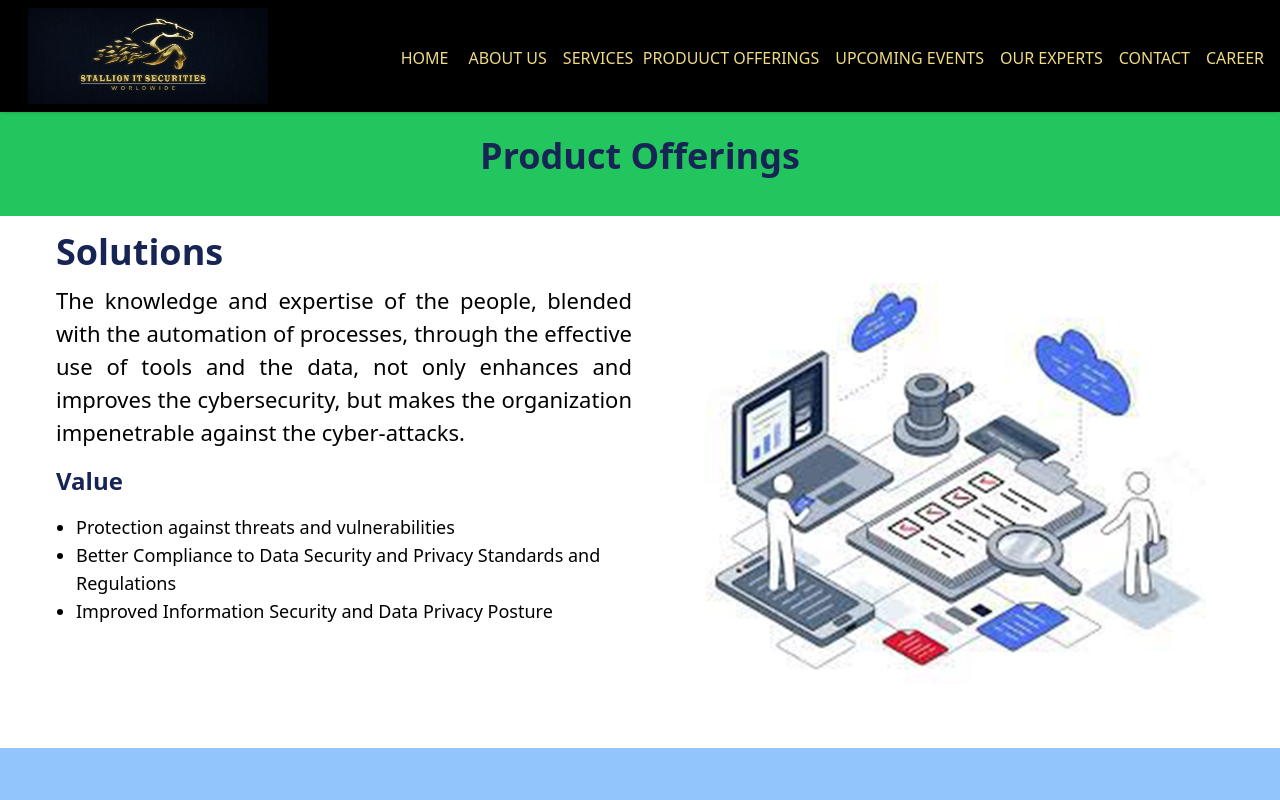
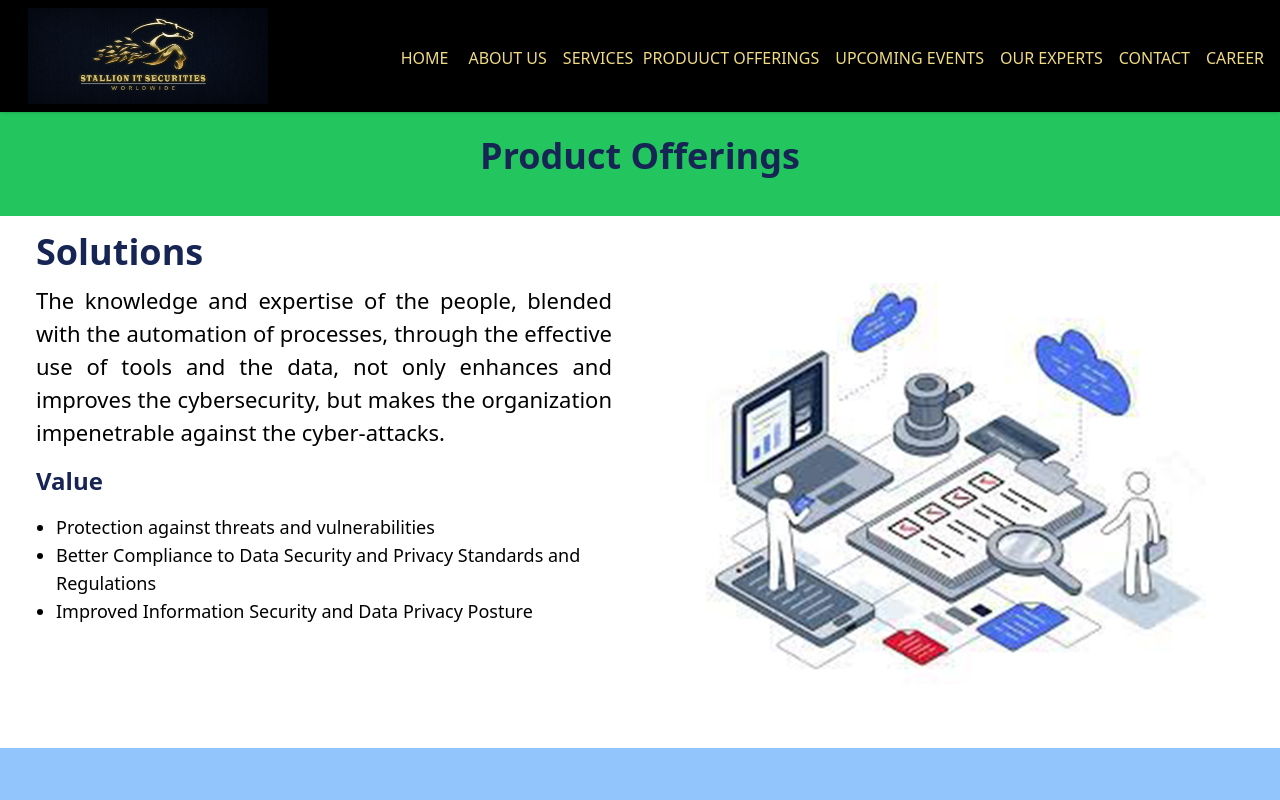
Before and after one commit to kailashsingh123/transdemo, a React (Vite) app: page /productofferings in a window 1280 px wide. Shown: the top 800 px of the page. Built offline with nearby package versions, Linux system fonts and the light colour scheme.

Commit message:
Ten commit

```diff
--- a/src/components/Productofferings.jsx
+++ b/src/components/Productofferings.jsx
@@ -19,7 +19,7 @@ export function Productofferings(props) {
            {/* Securing People */}
          <div className='max-h-max w-full bg-white'>
            <div className='grid lg:grid-cols-2 md:grid-cols-1 sm:grid-cols-1 py-4 px-4 gap-4'>
-            <div className='ml-10'>
+            <div className='mx-5'>
              <p className='animate__animated animate__fadeInUp text-blue-950 text-4xl font-bold'>Solutions</p>
              <p className='animate__animated animate__fadeInUp text-[22px] pt-3 text-justify'>The knowledge and expertise of the people, blended with the automation of processes, through the effective use of tools and the data, not only enhances and improves the cybersecurity, but makes the organization impenetrable against the cyber-attacks.</p>
              <p className='text-2xl py-4 text-blue-950 font-bold'>Value</p>
```
